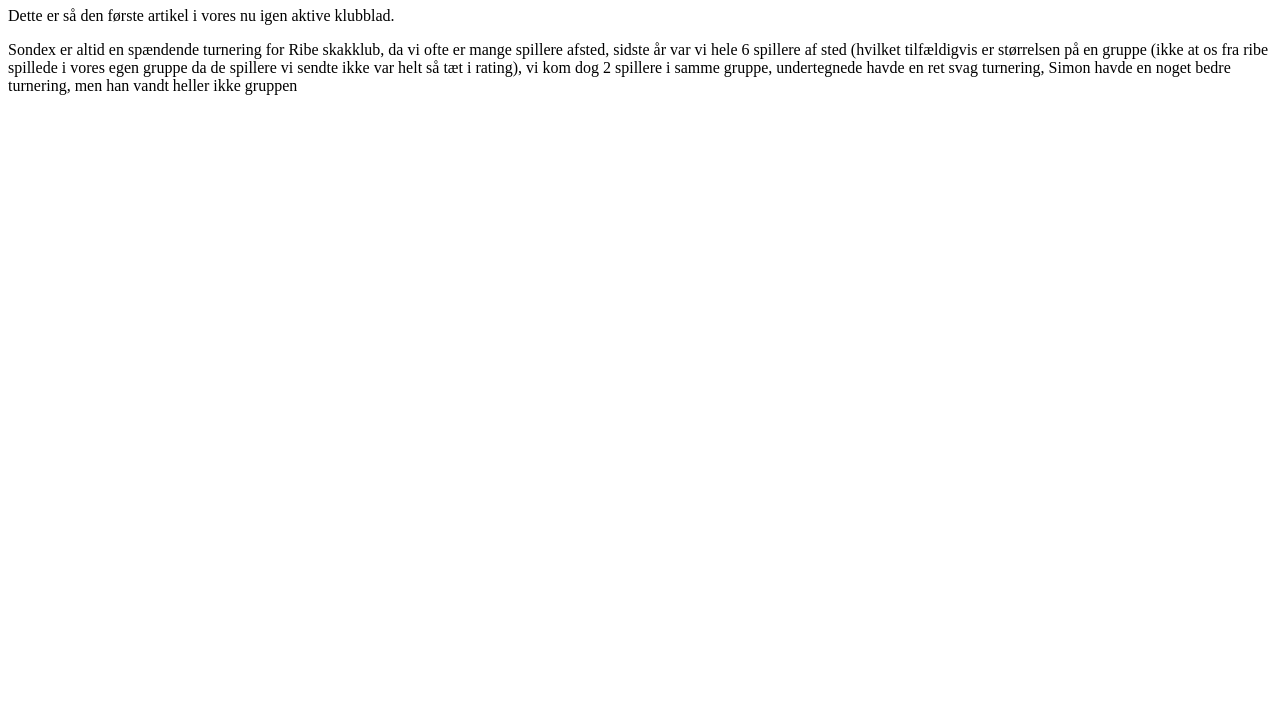
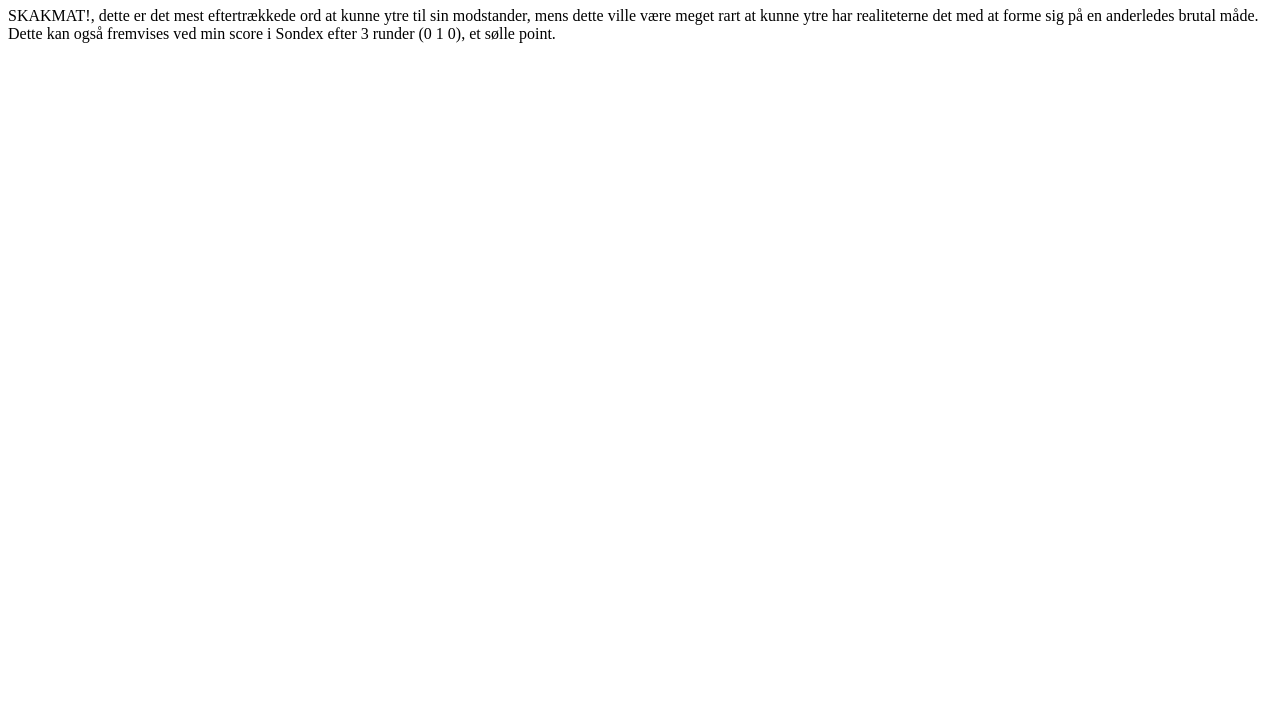
Before and after one commit to tcode/gambit, a plain HTML site: page articles/sondex2012.html in a window 1280 px wide. Shown: the part 73-800 px from the top of the page. Drawn offline with Linux system fonts and the light colour scheme.

Commit message:
initial commit

```diff
--- a/articles/sondex2012.html
+++ b/articles/sondex2012.html
@@ -1,9 +1,5 @@
 <!DOCTYPE html>
 
 <h1>Sondex 2012</h1>
-<p>Dette er s&aring; den f&oslash;rste artikel i vores nu igen aktive klubblad.</p>
-<p>Sondex er altid en sp&aelig;ndende turnering for Ribe skakklub, da vi ofte er mange spillere
-afsted, sidste &aring;r var vi hele 6 spillere af sted (hvilket tilf&aelig;ldigvis er st&oslash;rrelsen
-p&aring; en gruppe (ikke at os fra ribe spillede i vores egen gruppe da de spillere vi sendte ikke var
-helt s&aring; t&aelig;t i rating), vi kom dog 2 spillere i samme gruppe, undertegnede havde en ret
-svag turnering, Simon havde en noget bedre turnering, men han vandt heller ikke gruppen</p>
+<p> SKAKMAT!, dette er det mest eftertr&aelig;kkede ord at kunne ytre til sin modstander, mens dette ville v&aelig;re meget rart at kunne ytre har realiteterne det med at forme sig p&aring; en anderledes brutal m&aring;de.
+Dette kan ogs&aring; fremvises ved min score i Sondex efter 3 runder (0 1 0), et s&oslash;lle point.
--- a/css/style.css
+++ b/css/style.css
@@ -1,3 +1,8 @@
+body {
+    background: black;
+    color:white;
+}
+
 #article {
     position: absolute;
     left: 300px;
```
Also changed, not shown: js/app.js (+18 -2 lines), skak.jpg (added).
